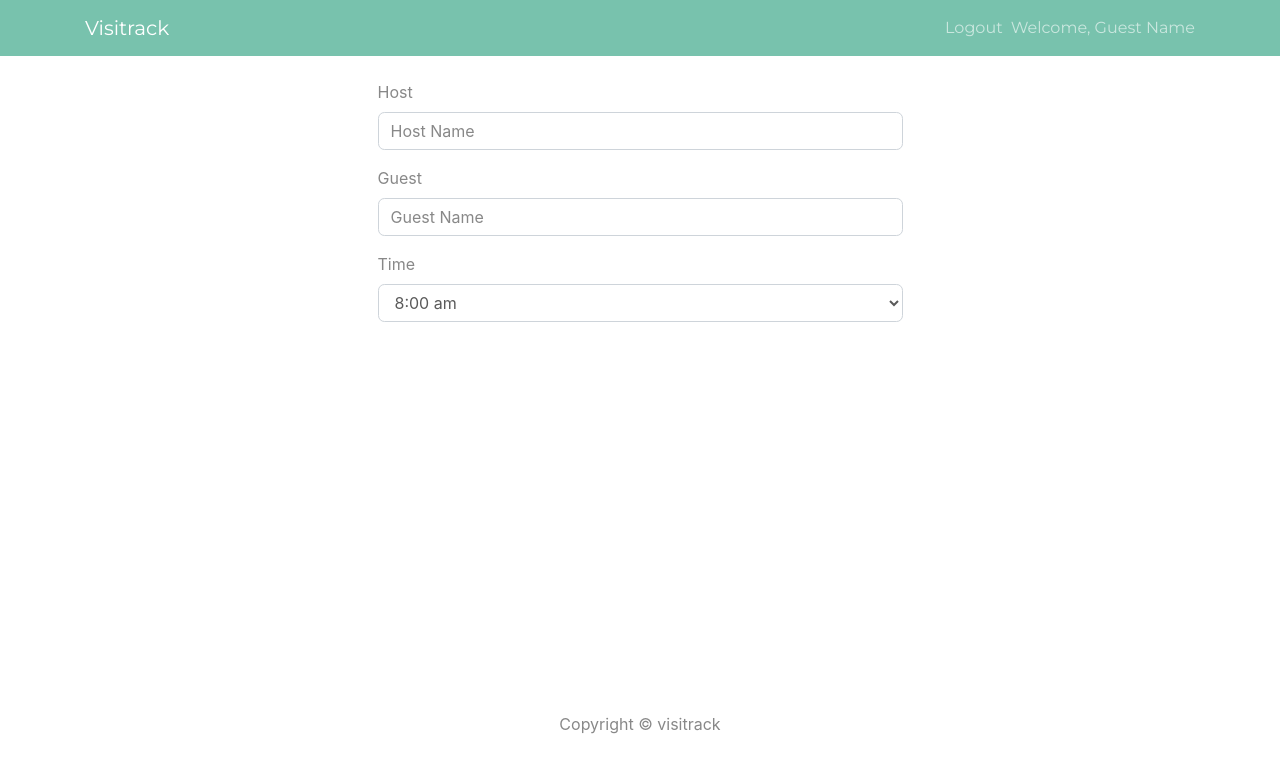
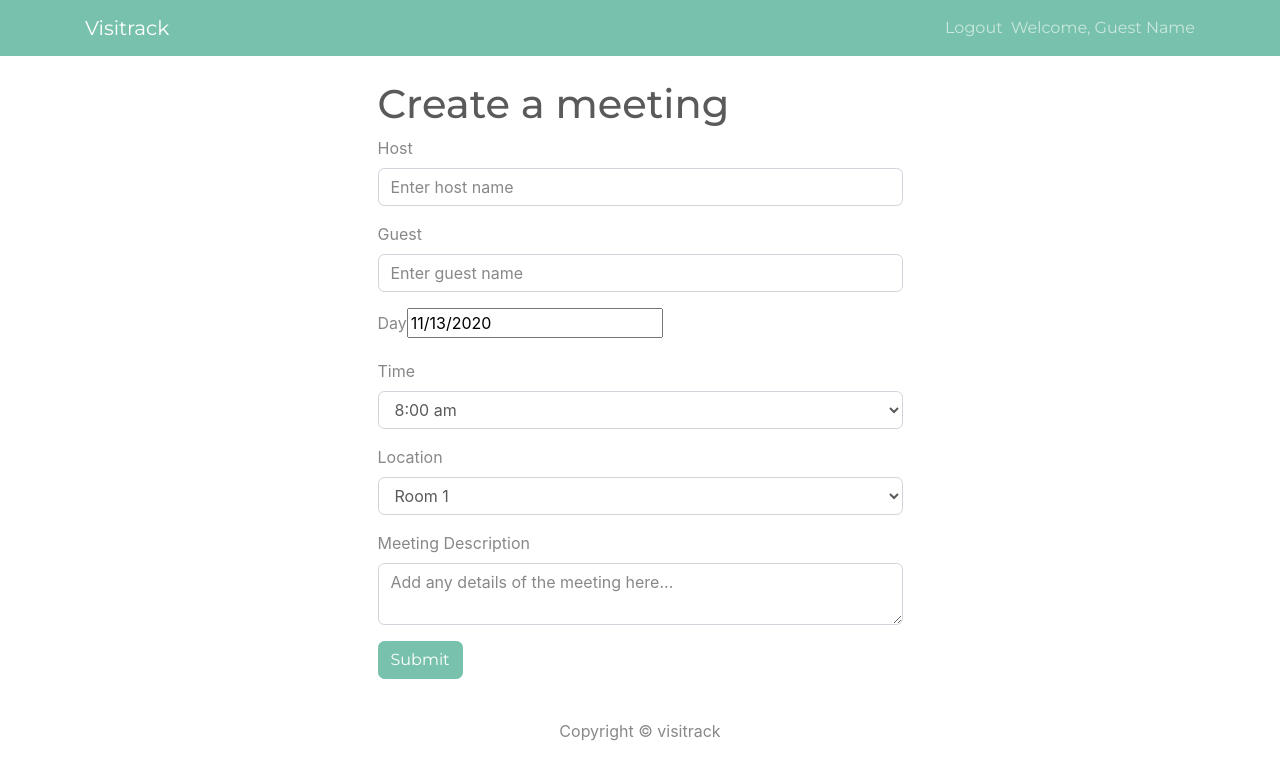
Before and after one commit to drake12395/visiTrack, a React (Create React App) app in the folder frontend/: page /createmeeting in a window 1280 px wide. Shown: the top 780 px of the page. Built offline with nearby package versions, Linux system fonts and the light colour scheme.

Commit message:
CreateMeeting UI

```diff
--- a/frontend/src/screens/CreateMeeting.js
+++ b/frontend/src/screens/CreateMeeting.js
@@ -5,22 +5,40 @@ import { Form, Button } from 'react-bootstrap';
 import FormContainer from '../components/FormContainer';
 
 const CreateMeeting = () => {
-  //   const [startDate, setStartDate] = useState(new Date());
+  const [startDate, setStartDate] = useState(new Date());
   // <DatePicker selected={startDate} onChange={(date) => setStartDate(date)} />
   return (
     <FormContainer>
+      <h1>Create a meeting</h1>
       <Form>
         <Form.Group controlId='host'>
           <Form.Label>Host</Form.Label>
-          <Form.Control type='host' placeholder='Host Name'></Form.Control>
+          <Form.Control
+            type='host'
+            placeholder='Enter host name'
+          ></Form.Control>
         </Form.Group>
+
         <Form.Group controlId='guest'>
           <Form.Label>Guest</Form.Label>
-          <Form.Control type='guest' placeholder='Guest Name'></Form.Control>
+          <Form.Control
+            type='guest'
+            placeholder='Enter guest name'
+          ></Form.Control>
         </Form.Group>
+
+        <Form.Group controlId='day'>
+          <Form.Label>Day</Form.Label>
+          <DatePicker
+            selected={startDate}
+            onChange={(date) => setStartDate(date)}
+          />
+          {/* <Form.Control type='day' placeholder='Select a day'></Form.Control> */}
+        </Form.Group>
+
         <Form.Group controlId='time'>
           <Form.Label>Time</Form.Label>
-          <Form.Control as='select' type='guest' placeholder='Guest Name'>
+          <Form.Control as='select' type='guest' placeholder='Add your guest'>
             <option>8:00 am</option>
             <option>9:00 am</option>
             <option>10:00 am</option>
@@ -32,7 +50,34 @@ const CreateMeeting = () => {
             <option>4:00 pm</option>
           </Form.Control>
         </Form.Group>
+
+        <Form.Group controlId='locatin'>
+          <Form.Label>Location</Form.Label>
+          <Form.Control
+            as='select'
+            type='location'
+            placeholder='Select a Meeting Room'
+          >
+            <option>Room 1</option>
+            <option>Room 2</option>
+            <option>Room 3</option>
+            <option>Room 4</option>
+            <option>Room 5</option>
+          </Form.Control>
+        </Form.Group>
+
+        <Form.Group controlId='meetingDescription'>
+          <Form.Label>Meeting Description</Form.Label>
+          <Form.Control
+            as='textarea'
+            type='meetingDescription'
+            placeholder='Add any details of the meeting here...'
+          ></Form.Control>
+        </Form.Group>
       </Form>
+      <Button type='submit' variant='primary'>
+        Submit
+      </Button>
     </FormContainer>
   );
 };
```
